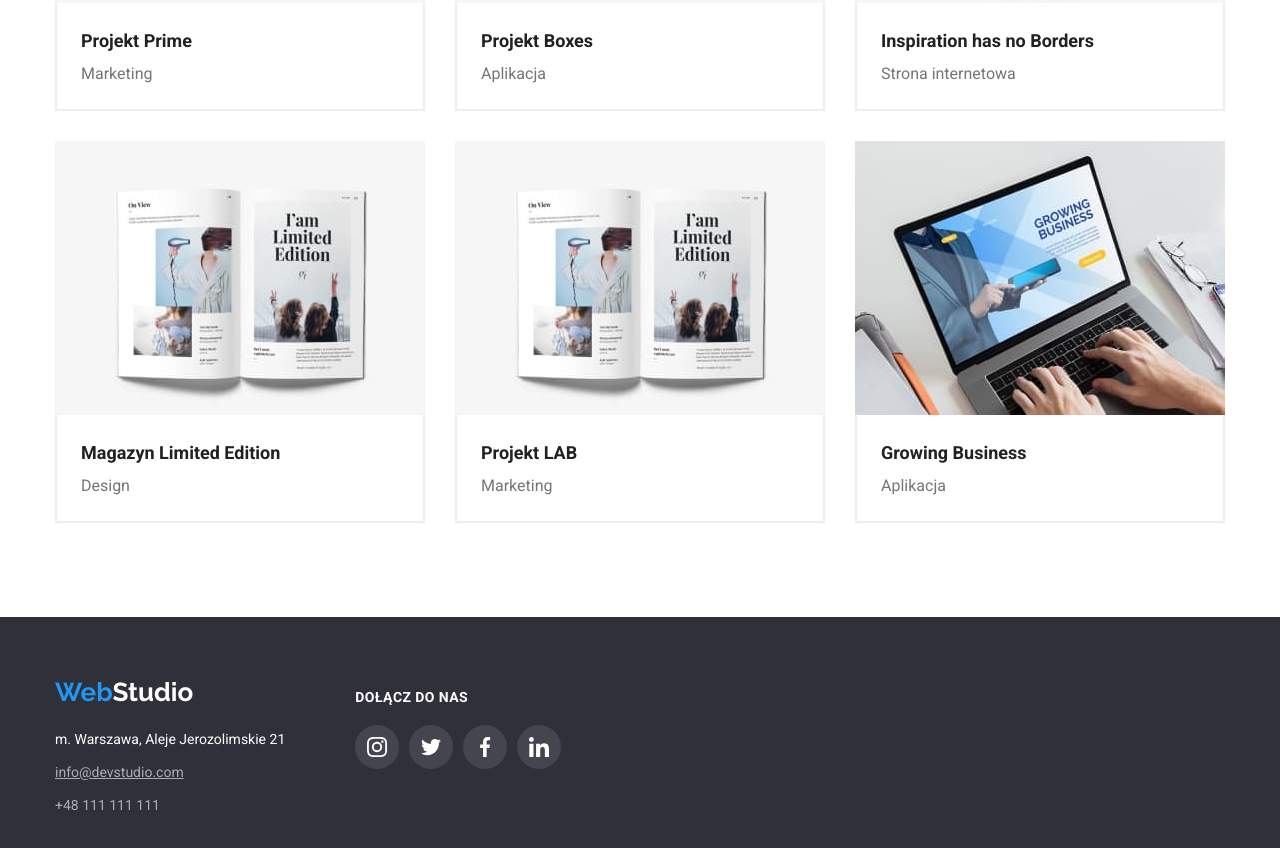
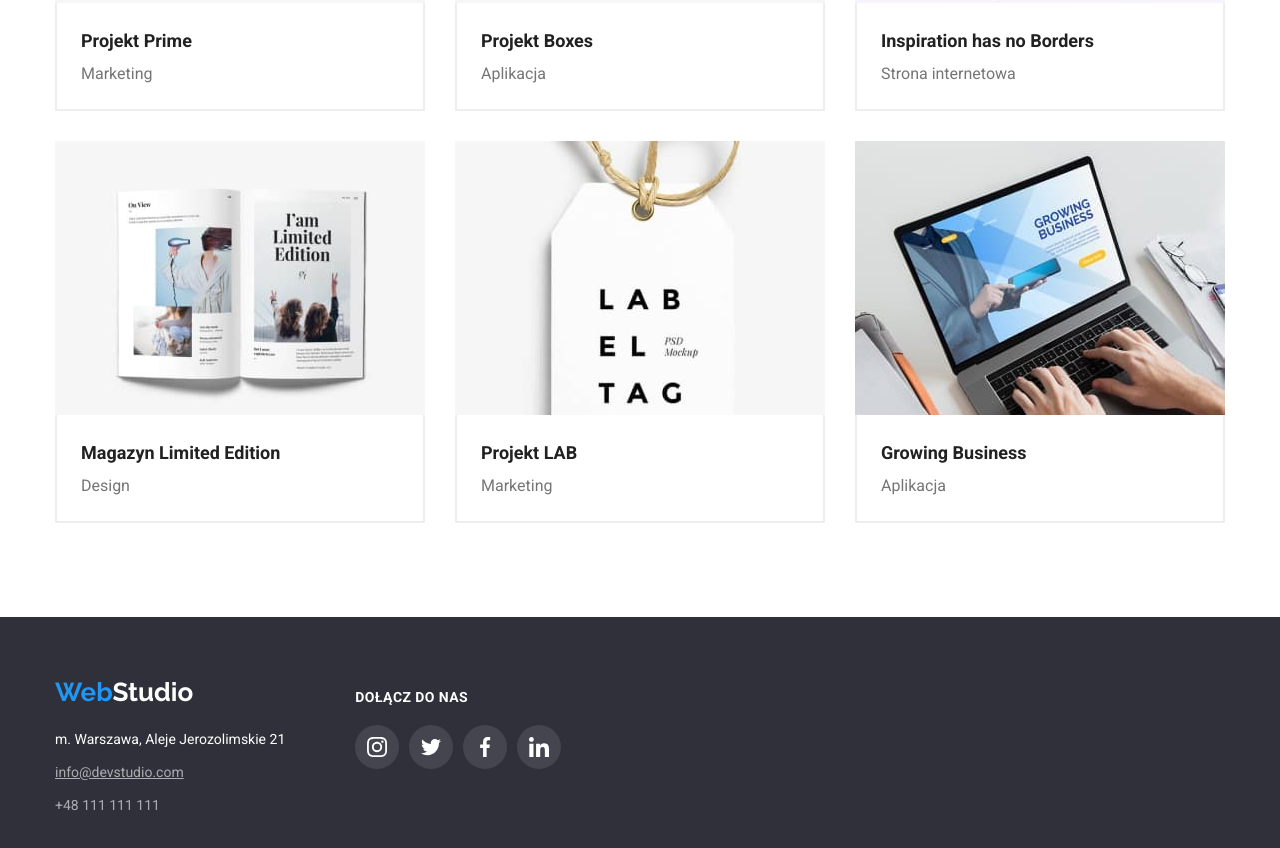
Before and after one commit to sim-mag/goit-markup-hw-05, a plain HTML site: page portfolio.html in a window 1280 px wide. Shown: the part 946-1794 px from the top of the page. Drawn offline with Linux system fonts and the light colour scheme.

```diff
--- a/portfolio.html
+++ b/portfolio.html
@@ -181,7 +181,7 @@
                 <li class="portfolio-item">
                     <figure>
                         <div class="project">
-                            <img src="./images/magasin.jpg" alt="Photo of a Magasin" width="370" height="294">
+                            <img src="./images/lab.jpg" alt="Photo of Letters" width="370" height="294">
                             <div class="description">
                                 <p>Technocrack jest popularną platformą wykorzystywaną do rozpowszechniania wirusów.
                                     Firmy wykorzystują tę platformę do celów szpiegowskich i ataków na niezabezpieczone
```
Also changed, not shown: css/styles.css (+10 -1 lines).
